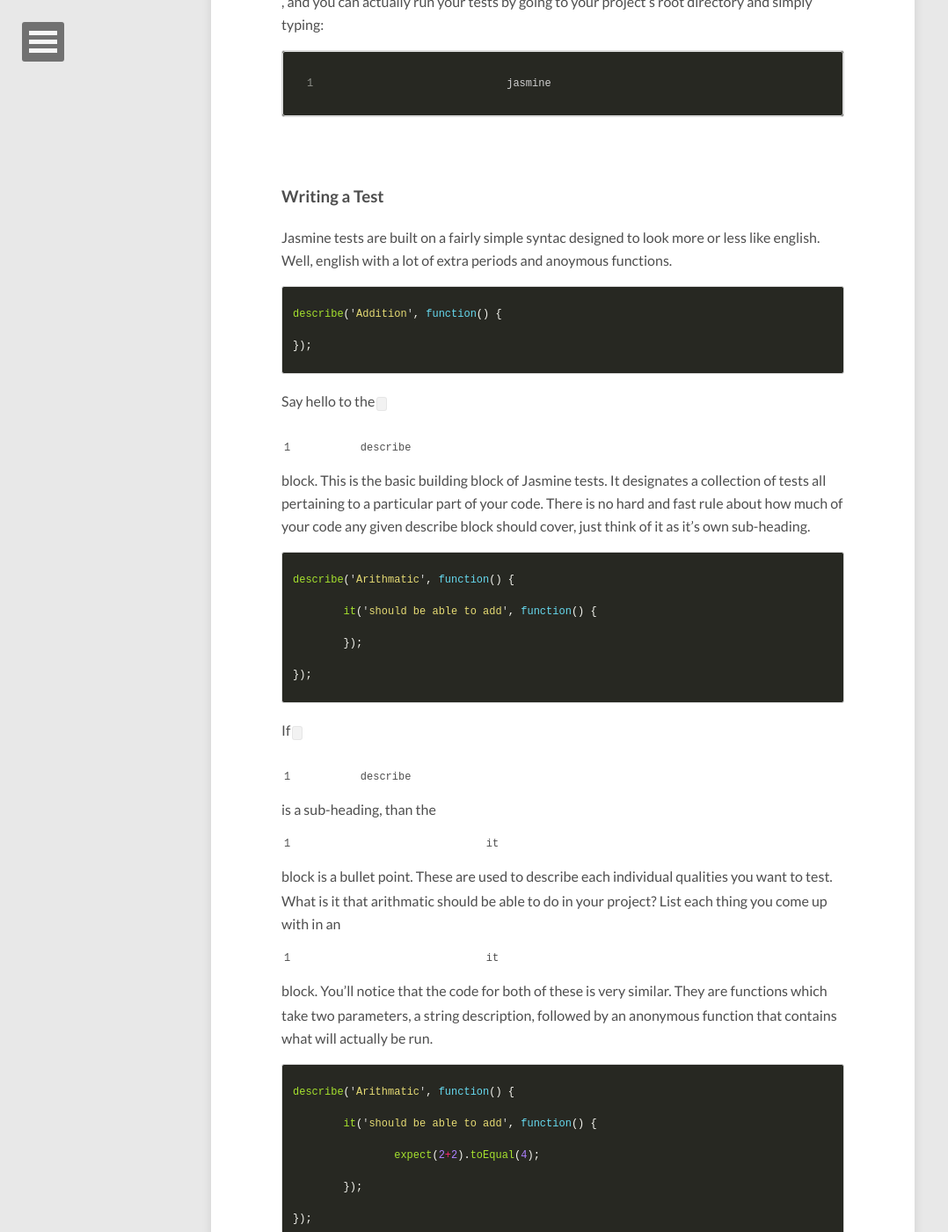
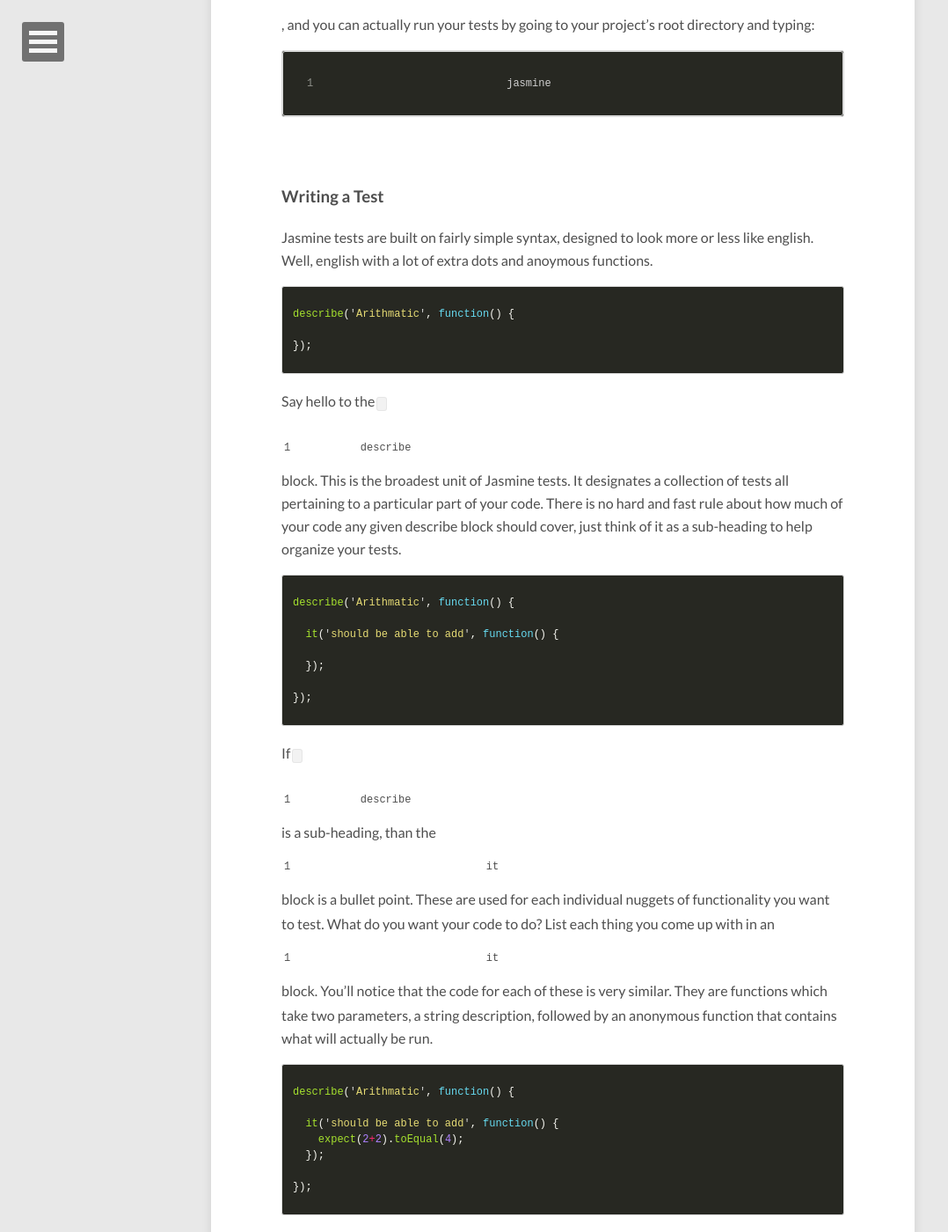
Before and after one commit to delventhalz/delventhalz.github.io, a Jekyll site: the page built from _posts/2016-01-09-jasmine.markdown, in a window 1280 px wide and 1400 px high, scrolled down 1516 px. Shown: the whole window at 88% size, without its empty margins (0-1078 px from the left). Built offline with Jekyll 4.4.1, drawn with Linux system fonts in a browser that asks for light colours; nearby versions of some CDN libraries; comment, search, counter and statistics services are not loaded; some of the changed text lies outside the part shown.

Commit message:
(fix) Proofread and updated Jasmine post.

````diff
--- a/_posts/2016-01-09-jasmine.markdown
+++ b/_posts/2016-01-09-jasmine.markdown
@@ -13,9 +13,9 @@
 5. Improve project.
 6. Repeat.
 
-In this paradigm, testing serves essentially as an outline for your code. Writing them first forces you to really think through what it is you want your code to do, and how it is you will get it to do it. It can be a heady process, but once you are done, the benefits are self-evident. After you're done you just code to the test, filling in each piece as needed to get your tests to pass. And later, if you change something, you'll immediately know if you broke your code.
+In this paradigm, the tests essentially serve as a rough outline for your code. Writing them first forces you to really think through what it is you want your code to do, and how it is you will actually do it. It can be a heady process, but once you are done, the benefits are self-evident. Afterwards, you just code to the test, filling in each piece as needed to make tests pass. And later when you are adding features, you will instantly know that you broke your code.
 
-So how can we make writing tests as painless as possible? Thankfully are a [variety of testing libraries](http://www.creativebloq.com/javascript/essential-javascript-top-five-testing-libraries-10126048) out there to help simplify and streamline the process. Today, we're going to talk about [Jasmine](http://jasmine.github.io/).
+So how can we make writing tests as painless as possible? Thankfully are a [variety of testing libraries](http://www.creativebloq.com/javascript/essential-javascript-top-five-testing-libraries-10126048) out there to help simplify and streamline the process. Today, we're going to talk about one called [Jasmine](http://jasmine.github.io/).
 
 ### Getting Started
 As you might expect, Jasmine has an npm module which you can install easily enough through your command line:
@@ -30,131 +30,119 @@
 jasmine init
 ```
 
-And if you'd like you can even provision yourself with some example files using:
+And if you'd like you can even provision yourself with some example tests using:
 
 ```
 jasmine examples
 ```
 
-If you'd like to configure your project's testing suite at all, you fill find a config file in `spec/support/jasmine.json`, and you can actually run your tests by going to your project's root directory and simply typing:
+Finally, if you'd like to configure your project's testing suite at all, you fill find a config file in `spec/support/jasmine.json`, and you can actually run your tests by going to your project's root directory and typing:
 
 ```
 jasmine
 ```
 
 ### Writing a Test
-Jasmine tests are built on a fairly simple syntac designed to look more or less like english. Well, english with a lot of extra periods and anoymous functions.
+Jasmine tests are built on fairly simple syntax, designed to look more or less like english. Well, english with a lot of extra dots and anoymous functions.
 
 {% highlight javascript %}
-describe('Addition', function() {
+describe('Arithmatic', function() {
 
 });
 {% endhighlight %}
 
-Say hello to the `describe` block. This is the basic building block of Jasmine tests. It designates a collection of tests all pertaining to a particular part of your code. There is no hard and fast rule about how much of your code any given describe block should cover, just think of it as it's own sub-heading.
+Say hello to the `describe` block. This is the broadest unit of Jasmine tests. It designates a collection of tests all pertaining to a particular part of your code. There is no hard and fast rule about how much of your code any given describe block should cover, just think of it as a sub-heading to help organize your tests.
 
 {% highlight javascript %}
 describe('Arithmatic', function() {
 
-	it('should be able to add', function() {
+  it('should be able to add', function() {
 
-	});
+  });
 
 });
 {% endhighlight %}
 
-If `describe` is a sub-heading, than the `it` block is a bullet point. These are used to describe each individual qualities you want to test. What is it that arithmatic should be able to do in your project? List each thing you come up with in an `it` block. You'll notice that the code for both of these is very similar. They are functions which take two parameters, a string description, followed by an anonymous function that contains what will actually be run.
+If `describe` is a sub-heading, than the `it` block is a bullet point. These are used for each individual nuggets of functionality you want to test. What do you want your code to do? List each thing you come up with in an `it` block. You'll notice that the code for each of these is very similar. They are functions which take two parameters, a string description, followed by an anonymous function that contains what will actually be run.
 
 {% highlight javascript %}
 describe('Arithmatic', function() {
 
-	it('should be able to add', function() {
-
-		expect(2+2).toEqual(4);
-
-	});
+  it('should be able to add', function() {
+    expect(2+2).toEqual(4);
+  });
 
 });
 {% endhighlight %}
 
-And now with an `expect` statement, our test is complete! If an `it` block represent the individual qualities being tested, the `expect` statements are the actual stress tests we are subjecting those qualities to. if any `expect` statement were to fail in testing, the enclosing `it` block will be show up as failed, and print a convenient explanation for the failure. Specially, `expect` statements work by comparing the argument passed to the `expect` call to the argumant passed to the "matcher" chained off it, in this case `toEqual`. There are a variety of matchers (described below), and they are all designed to read like plain english.
+And now with an `expect` statement, our test is complete! If an `it` block represents the individual qualities being tested, the `expect` statements are the actual stress tests we are subjecting those qualities to. If any `expect` statement were to fail in testing, the enclosing `it` block will be show up as failed (and even print a convenient explanation for the failure). Specifically, `expect` statements work by comparing the argument passed in the `expect` call to the argumant passed in the "matcher", in this case `toEqual`. There are a variety of matchers (described below), and they are all designed to read like plain english.
 
 {% highlight javascript %}
 describe('Arithmatic', function() {
 
-	it('should be a word', function() {
+  it('should be a word', function() {
+    expect(typeof 'Arithmatic').toBe('string');
+  });
 
-		expect(typeof 'Arithmatic').toBe('string');
+  describe('Addition, function() {
 
-	});
+    it('should be able to add', function() {
+      expect(2+2).toEqual(4);
+      expect(4+4).toEqual(8);
+      expect(2+2).not.toEqual(5);
+    });
 
-	describe('Addition, function() {
-
-		it('should be able to add', function() {
-
-			expect(2+2).toEqual(4);
-			expect(4+4).toEqual(8);
-			expect(2+2).not.toEqual(5);
-
-		});
-
-	});
+  });
 
 });
 {% endhighlight %}
 
-Note that there is a fair amount of freedom to how you mix and match your `describe`, `it`, and `expect` statements. `describe` blocks can contain other `describe` blocks, and `it` blocks can be nested at the same level as describes, but you would never place a `describe` block *within* an `it` block, and an `it` block must be contrained within at least one `describe`. Additionally, you can stack as many `expect` statements as you like within an `it`. Every `expect` must succeed for the test to pass.
+Note that there is a fair amount of freedom to how you mix and match your `describe`, `it`, and `expect` statements. `describe` blocks can contain other `describe` blocks, and `it` blocks can be nested at the same level as those describes. But you would never place a `describe` block *within* an `it` block, and an `it` block must be contrained within *at least one* `describe`. Additionally, you can stack as many `expect` statements as you like within an `it`. Every `expect` must succeed for the test to pass.
 
 ### Before and After
 Frequently you will want to execute code before and/or after each of your tests. Rather than copying and pasting that code within every `it` block, Jasmine provides you with the `beforeEach` and `afterEach` functions:
 
 {% highlight javascript %}
 describe('Arithmatic', function() {
-	var add = function(x, y) {
-		return x + y;
-	};
-	var operands;
+  var add = function(x, y) {
+    return x + y;
+  };
+  var operands;
 
-	beforeEach(function() {
+  beforeEach(function() {
+    operands = [1, 2, 3, 4];
+  });
 
-		operands = [1, 2, 3, 4];
+  it('should be able to add', function() {
+    for (var i = 0; i < operands.length; i++) {
+      expect(add(operands[i], 2)).toEqual(i+3);
+    }
+  });
 
-	})
-
-	it('should be able to add', function() {
-
-		for (var i = 0; i < operands.length; i++) {
-			expect(add(operands[i], 2)).toEqual(i+3);
-		}
-
-	});
-
-	afterEach(function(){
-
-		operands = [];
-
-	});
+  afterEach(function(){
+    operands = [];
+  });
 
 });
 {% endhighlight %}
 
-Here we are working with some functions and variables that we are going to use in our tests, and we use `beforeEach` to ensure they are set properly before each test. `afterEach`, will allow us to reset any changes we may have made during the test. You do not need both of these blocks, and would probably only use one in most cases, but both are available as needed. Note that unlike `describe` and `it`, neither takes a descriptive string as an argument, just the anonymous function. Also not that all of JavaScript's regular scoping rules apply. If you declare a variable in your `beforeEach` block it will **not** be available inside your `it` blocks. Instead, you must declare variables within the enclosing `describe` and modify them as needed within the `beforeEach`.
+Here we are working with some functions and variables that we're going to use in our tests, and we use `beforeEach` to ensure they are set properly before each test. `afterEach` on the other hand, will allow us to reset any changes we may have made during the test. You do not need both of these blocks, and would probably only use one in most cases, but both are available. Note that unlike `describe` and `it`, neither takes a descriptive string as an argument, just the anonymous function. Also note that all of JavaScript's regular scoping rules apply. If you declare a variable in your `beforeEach` block *it will not be available* inside your `it` blocks. Instead, you must declare variables within the enclosing `describe` and modify them as needed within `beforeEach`.
 
 ### Some Useful Matchers
 
-As I said earlier, `toEqual` is called a 'matcher', and there are a few others to choose from. You can even [write your own](https://blog.pivotal.io/labs/labs/writing-beautiful-specs-jasmine-custom-matchers). Some others you might find useful:
+As I said earlier, `toEqual` is called a "matcher", and there are a few others you can choose from. You can even [write your own](https://blog.pivotal.io/labs/labs/writing-beautiful-specs-jasmine-custom-matchers). In the mean time, here are some others you might find useful:
 
 {% highlight javascript %}
 expect('a').not.toEqual('b');
 {% endhighlight %}
 
-Using `not` before your matcher will do just what you expect: expect things *not* to match.
+Using `not` before your matcher will do just what you expect: expect things not to match.
 
 {% highlight javascript %}
 expect('b').toBe('b');
 {% endhighlight %}
 
-`toBe` is very similar to `toEqual`, but is much stricter when it comes to objects. `toEqual` will actually recursively examine two different objects to see if they are "equivalent". For example `expect({a: 1}).toEqual({a: 1})` will pass, but `expect({a: 1}).toBe({a: 1})` will fail. Although the two objects are equivalent, they do not actually refer to the same spot in memory. For primitive data types there is no difference between `toBe` and `toEqual`.
+`toBe` is very similar to `toEqual`, but is much stricter when it comes to objects. `toEqual` will actually recursively examine two different objects to see if they are "equivalent". For example `expect({a: 1}).toEqual({a: 1})` will pass, but `expect({a: 1}).toBe({a: 1})` will fail. Although the two objects are equivalent, they do not actually refer to the same spot in memory and so are not strictly equal. For primitive data types there is no difference between `toBe` and `toEqual`.
 
 {% highlight javascript %}
 expect(obj.prop).toBeDefined();
@@ -176,15 +164,15 @@
 expect([1, 2, 3]).toContain(2);
 {% endhighlight %}
 
-`toContain` is a nifty little matcher which will check an array or string to see if it contains an item or substring.
+`toContain` is a nifty little matcher, which will check an array or string to see if it contains a given item or substring.
 
 {% highlight javascript %}
 expect(3.14).toBeCloseTo(3.1, 1);
 {% endhighlight %}
 
-`toBeCloseTo` allows you to round numbers to a specified decimal place. The above example passes becasue 3.14 equals 3.1 when rounded to the first decimal place. `expect(3.14).toBeCloseTo(3.1, 2)` would fail. Using a zero, `toBeCloseTo(n, 0)` will effectively round your arguments to whole integers, while negative numbers start looking at the tens places to the left of the decimal: `expect(120).toBeCloseTo(100, -2)`.
+`toBeCloseTo` allows you to round numbers to a specified decimal place. The above example passes becasue 3.14 equals 3.1 when rounded to the first decimal place. In contrast, `expect(3.14).toBeCloseTo(3.1, 2)` would fail. Using a zero (i.e. `toBeCloseTo(n, 0)`) will effectively round your arguments to whole integers, while negative numbers start looking at the tens places to the left of the decimal: `expect(120).toBeCloseTo(100, -2)`.
 
-There are a handful of other matchers out there as well, which you can find over in [Jasmine's documentation](http://jasmine.github.io/), including `toBeNull`, `toBeGreaterThan`, `toBeLessThan`, `toThrow` (for exceptions), and `toMatch` (for regex, i.e. regular expressions).
+There are a handful of other matchers out there as well, which you can find explanations of in [Jasmine's documentation](http://jasmine.github.io/), including `toBeNull`, `toBeGreaterThan`, `toBeLessThan`, `toThrow` (for exceptions), and `toMatch` (for regex, i.e. regular expressions).
 
-### Now Go Write Some Tests
-Test driven development is the basis for smart, focuses, effecient development. It allows you to spend less time wondering what to do next and helps you avoid project breaking bugs before that begin. And the tools to build these tests are easy and available. So what you waiting for?
+### Now Go Write Some Tests!
+Test driven development is the basis for smart, focused, effecient coding. It allows you to spend less time wondering what to do next and helps you avoid project-breaking bugs before they begin. All the tools you need to build these tests are easy and available. So what you waiting for?
````
Also changed, not shown: other parts of _posts/2016-01-09-jasmine.markdown (+1 -1 lines).
